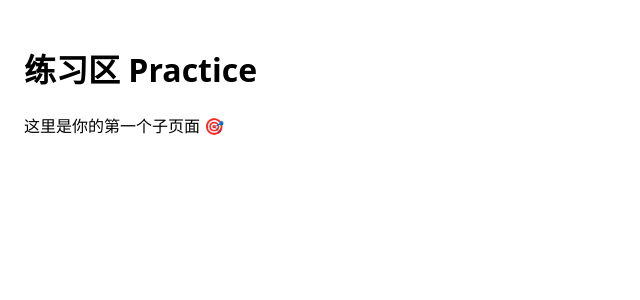
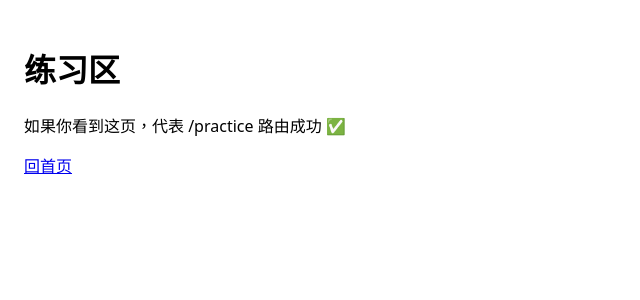
Before and after one commit to boos88978857-svg/ai-intelligent-learning-machine, a Next.js app: page /practice in a window 1280 px wide. Shown: the top 300 px of the page, without its empty margins (0-640 px from the left). Built offline with nearby package versions, Linux system fonts and the light colour scheme.

Commit message:
Update page.tsx

```diff
--- a/app/practice/page.tsx
+++ b/app/practice/page.tsx
@@ -1,8 +1,11 @@
+import Link from "next/link";
+
 export default function PracticePage() {
   return (
     <main style={{ padding: 24 }}>
-      <h1>练习区 Practice</h1>
-      <p>这里是你的第一个子页面 🎯</p>
+      <h1>练习区</h1>
+      <p>如果你看到这页，代表 /practice 路由成功 ✅</p>
+      <Link href="/">回首页</Link>
     </main>
-  )
+  );
 }
```
